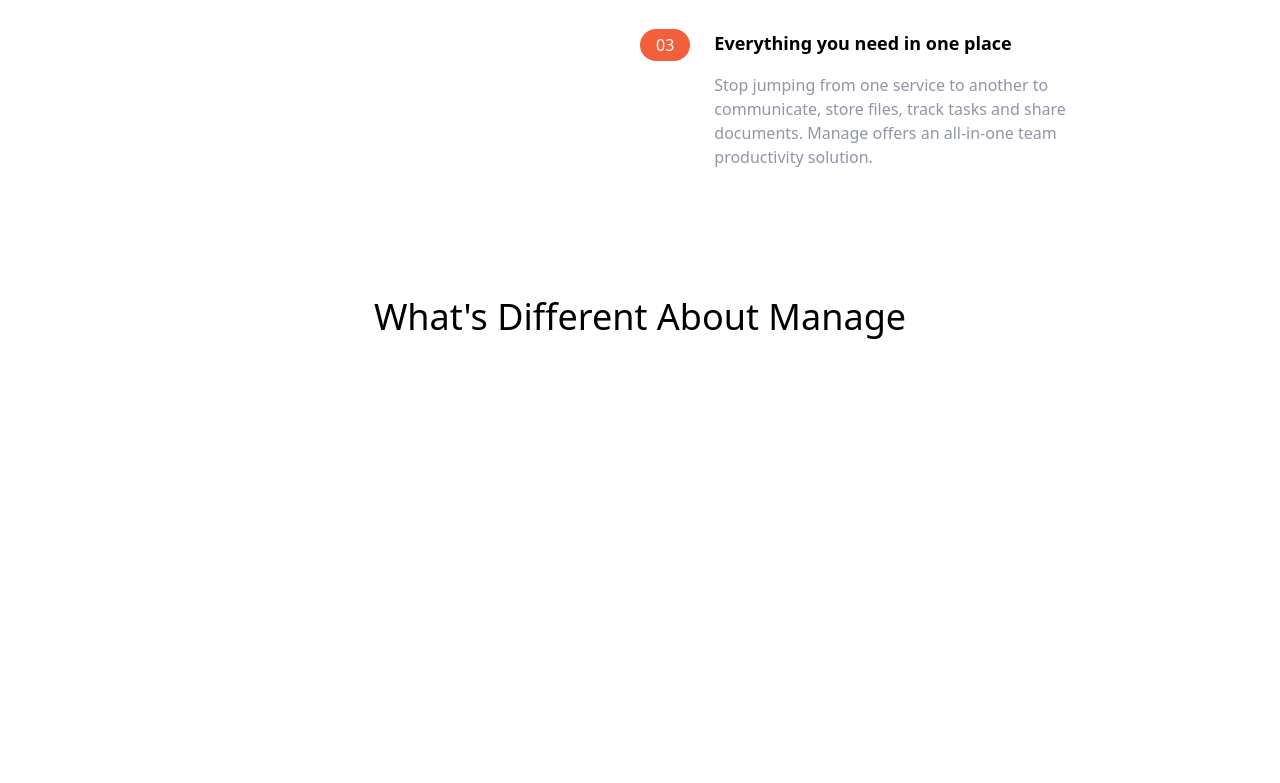
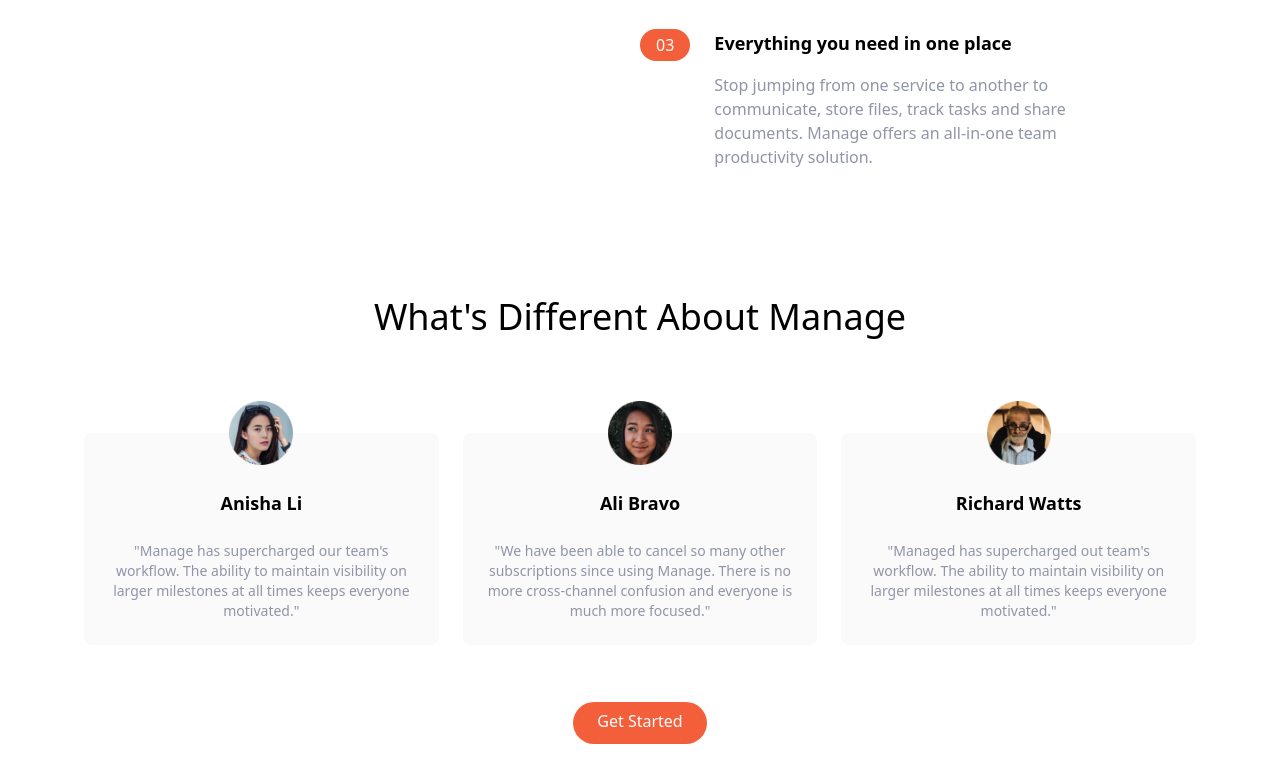
Before and after one commit to sramalho94/tailwind_practice, a website: page index.html in a window 1280 px wide. Shown: the part 971-1754 px from the top of the page. Before the commit the page ends 1312 px from the top, so only its background shows below. Drawn offline with Linux system fonts and the light colour scheme.

Commit message:
finalized testimonial section

```diff
--- a/index.html
+++ b/index.html
@@ -23,7 +23,7 @@
         </div>
 
         <a
-          href=""
+          href="#"
           class="hidden md:block p-3 px-6 pt-2 text-white bg-brightRed rounded-full baseline hover:bg-brightRedLight"
           >Get Started</a
         >
@@ -47,7 +47,7 @@
           </p>
           <div class="flex justify-center md:justify-start">
             <a
-              href=""
+              href="#"
               class="p-3 px-6 pt-2 text-white bg-brightRed rounded-full baseline hover:bg-brightRedLight"
               >Get Started</a
             >
@@ -176,6 +176,55 @@
         <h2 class="text-4xl font-bod text-center">
           What's Different About Manage
         </h2>
+        <!-- Testimonials container -->
+        <div class="flex flex-col mt-24 md:flex-row md:space-x-6">
+          <!-- Testimonial 1 -->
+          <div
+            class="flex flex-col items-center p-6 space-y-6 rounded-lg bg-veryLightGrey md:w-1/3"
+          >
+            <img src="img/avatar-anisha.png" class="w-16 -mt-14" alt="" />
+            <h5 class="text-lg font-bold">Anisha Li</h5>
+            <p class="text-sm text-darkGrayishBlue">
+              "Manage has supercharged our team's workflow. The ability to
+              maintain visibility on larger milestones at all times keeps
+              everyone motivated."
+            </p>
+          </div>
+
+          <!-- Testimonial 2 -->
+          <div
+            class="hidden flex-col items-center p-6 space-y-6 rounded-lg bg-veryLightGrey md:w-1/3 md:flex"
+          >
+            <img src="img/avatar-ali.png" class="w-16 -mt-14" alt="" />
+            <h5 class="text-lg font-bold">Ali Bravo</h5>
+            <p class="text-sm text-darkGrayishBlue">
+              "We have been able to cancel so many other subscriptions since
+              using Manage. There is no more cross-channel confusion and
+              everyone is much more focused."
+            </p>
+          </div>
+
+          <!-- Testimonial 3 -->
+          <div
+            class="hidden flex-col items-center p-6 space-y-6 rounded-lg bg-veryLightGrey md:w-1/3 md:flex"
+          >
+            <img src="img/avatar-richard.png" class="w-16 -mt-14" alt="" />
+            <h5 class="text-lg font-bold">Richard Watts</h5>
+            <p class="text-sm text-darkGrayishBlue">
+              "Managed has supercharged out team's workflow. The ability to
+              maintain visibility on larger milestones at all times keeps
+              everyone motivated."
+            </p>
+          </div>
+        </div>
+        <!-- Button -->
+        <div class="my-16">
+          <a
+            href="#"
+            class="p-3 px-6 pt-2 text-white bg-brightRed rounded-full baseline hover:bg-brightRedLight"
+            >Get Started</a
+          >
+        </div>
       </div>
     </section>
   </body>
```
Also changed, not shown: css/main.css.
